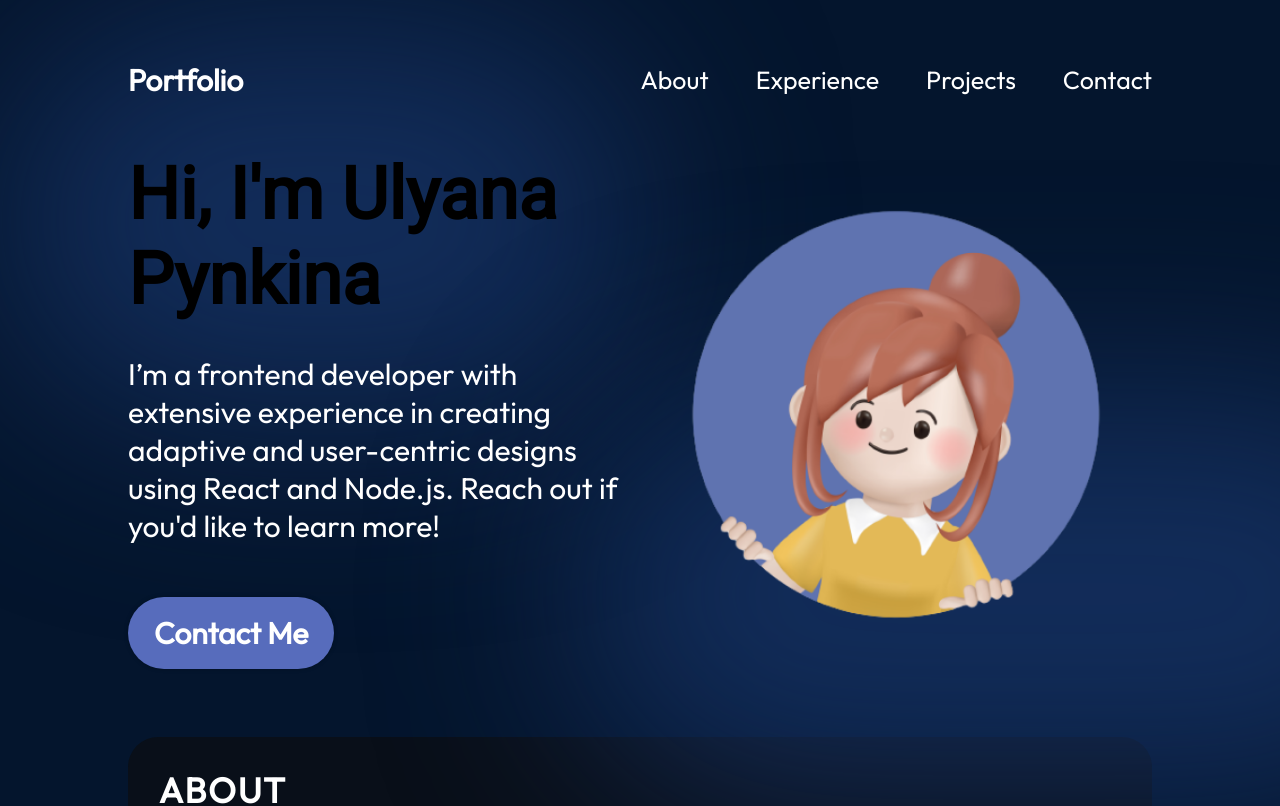
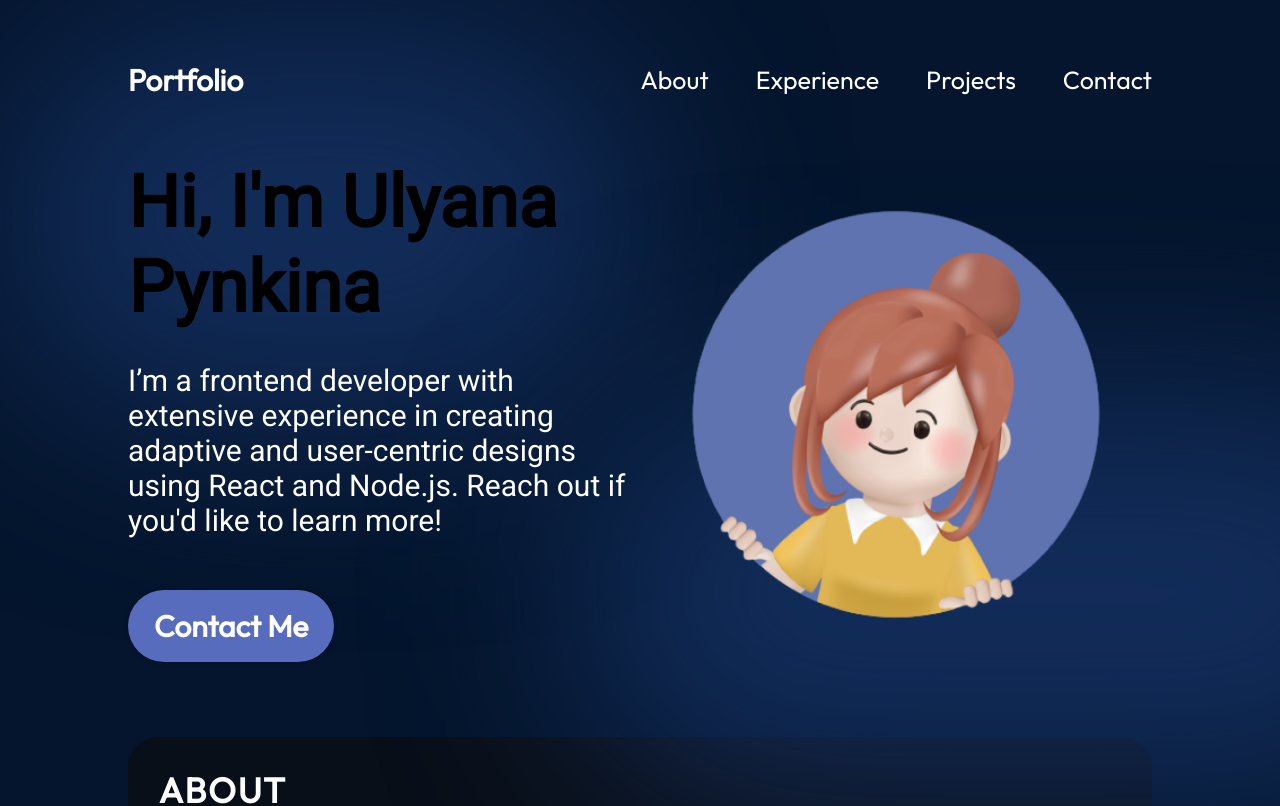
Before and after one commit to ulalie/cv, a React (Vite) app: page / in a window 1280 px wide. Shown: the top 806 px of the page. Built offline with nearby package versions, Linux system fonts and the light colour scheme.

Commit message:
Update Hero.module.css

```diff
--- a/src/components/Hero/Hero.module.css
+++ b/src/components/Hero/Hero.module.css
@@ -25,11 +25,12 @@
 	margin-bottom: 33px;
 	font-family: var(--font-roboto);
 	color: var (--color-text);
+	background-color:(--color-text);
 }
 
 .description {
 	font-size: 30px;
-	font-family: var(-);
+	font-family: var(--font-roboto);
 	margin-bottom: 52px;
 	color: var(--color-text);
 }
```
